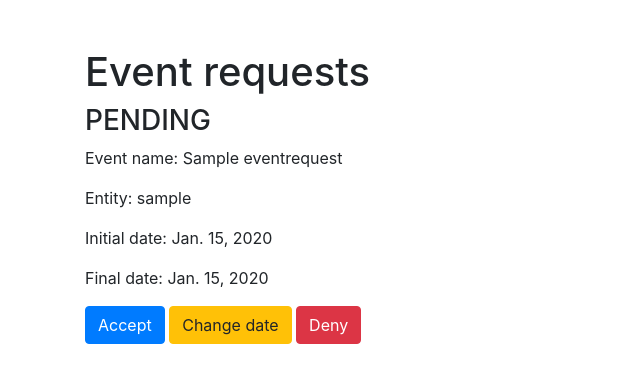
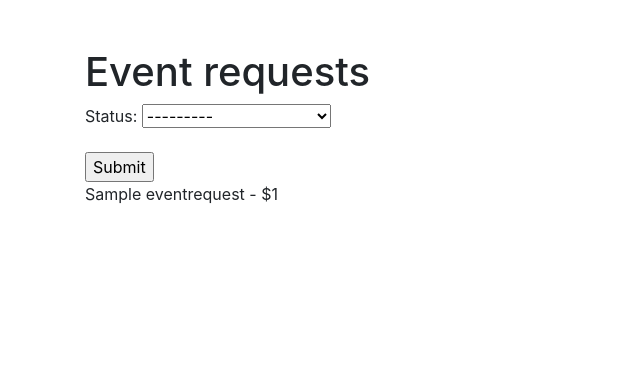
Before and after one commit to Desenvolupa2/EventsAndMore, a Django app: page /event-requests/ in a window 1280 px wide. Shown: the part 62-453 px from the top of the page, without its empty margins (0-640 px from the left). Run offline with Django 4.2, Linux system fonts and the light colour scheme; a user stored in the database is signed in; tables that the repository leaves empty hold one stand-in row (values such as "Sample post"); some libraries are stand-ins or nearby versions.

Commit message:
added filters

```diff
--- a/EventsAndMore/settings.py
+++ b/EventsAndMore/settings.py
@@ -36,6 +36,7 @@ INSTALLED_APPS = [
     'django.contrib.messages',
     'django.contrib.staticfiles',
     'manager',
+    'django_filters'
 ]
 
 MIDDLEWARE = [
--- /dev/null
+++ b/manager/filters.py
@@ -0,0 +1,11 @@
+import django_filters
+
+from manager.models import EventRequestStatus, EventRequest
+
+
+class EventRequestsFilter(django_filters.FilterSet):
+    status = django_filters.ChoiceFilter(choices=EventRequestStatus.choices)
+
+    class Meta:
+        model = EventRequest
+        fields = ['status']
--- a/manager/models.py
+++ b/manager/models.py
@@ -41,9 +41,10 @@ class AdditionalService(models.Model):
 
 
 class EventRequestStatus(models.IntegerChoices):
-    PENDING = 1
-    ACCEPTED = 2
-    DENIED = 3
+    PENDING_ON_MANAGER = 1
+    PENDING_ON_ORGANIZER = 2
+    ACCEPTED = 3
+    DENIED = 4
 
 
 class EventRequest(models.Model):
--- a/manager/views.py
+++ b/manager/views.py
@@ -10,6 +10,7 @@ from django.http import HttpResponseRedirect, HttpResponse, JsonResponse
 from django.urls import reverse_lazy
 from django.views import View
 
+from manager.filters import EventRequestsFilter
 from manager.forms import EventRequestForm
 from manager.models import EventRequest, EventRequestStatus
 from django.forms.models import model_to_dict
@@ -33,7 +34,6 @@ class Login(LoginView):
     template_name = "login.html"
     redirect_authenticated_user = True
 
-
     def get_redirect_url(self):
         return reverse_lazy("home")
 
@@ -48,7 +48,7 @@ class EventRequestFormView(LoginRequiredMixin, FormView):
     def form_valid(self, form):
         event_request: 'EventRequest' = form.save(commit=False)
         event_request.entity = self.request.user
-        event_request.status = EventRequestStatus.PENDING
+        event_request.status = EventRequestStatus.PENDING_ON_MANAGER
         event_request.save()
         return HttpResponseRedirect(self.get_success_url())
 
@@ -56,40 +56,39 @@ class EventRequestFormView(LoginRequiredMixin, FormView):
         return reverse_lazy("home")
 
 
-class EventRequestListView(LoginRequiredMixin, ListView):
+class EventRequestListView(LoginRequiredMixin, TemplateView):
     template_name = "event_request_list.html"
-    context_object_name = "events"
-    model = EventRequest
-    paginate_by = 10
-    ordering = "initial_date"
 
     def get_context_data(self, *, object_list=None, **kwargs):
         context = super().get_context_data(object_list=object_list, **kwargs)
-        if not self.request.user.is_superuser:
-            context["events"] = context["events"].filter(user=self.request.user)
-        context["all_status"] = EventRequestStatus.choices
+        queryset = EventRequest.objects.all()
+        if not self.request.user.has_perm("change_event_request"):
+            queryset = queryset.filter(entity=self.request.user)
+        queryset = queryset.order_by("-initial_date")
+        context["filter"] = EventRequestsFilter(self.request.GET, queryset=queryset)
         return context
 
 
 class EventRequestUpdate(LoginRequiredMixin, View):
-
     def get(self, request, *args, **kwargs):
         return HttpResponse(status=HTTPStatus.METHOD_NOT_ALLOWED)
 
     def put(self, *args, **kwargs):
-        if not self.request.user.has_perm("change_event_request"):
-            return JsonResponse({"status": "error", "content": "You have no permissions"}, status=HTTPStatus.FORBIDDEN)
-
         pk = kwargs.get('pk')
         event_request = EventRequest.objects.get(id=pk)
+
+        if not self.request.user.has_perm("change_event_request") or (
+            event_request.status is not EventRequestStatus.PENDING_ON_ORGANIZER
+            and event_request.entity is not self.request.user
+        ):
+            return JsonResponse(
+                {"status": "error", "content": "You have no permissions. This request can't be updated"},
+                status=HTTPStatus.FORBIDDEN,
+            )
+
         if event_request is None:
             return JsonResponse({"status": "error", "content": "Invalid pk"}, status=HTTPStatus.BAD_REQUEST)
 
-        if event_request.status != EventRequestStatus.PENDING:
-            return JsonResponse(
-                {"status": "error", "content": "This request can't be updated"},
-                status=HTTPStatus.BAD_REQUEST
-            )
         body = json.loads(self.request.body)
         for key, value in body.items():
             if hasattr(event_request, key):
--- a/requirements.txt
+++ b/requirements.txt
@@ -1 +1,2 @@
 Django==4.0.3
+django-filter==21.1
--- a/templates/base.html
+++ b/templates/base.html
@@ -117,12 +117,13 @@
             let data = {};
             data['initial_date'] = initialDate;
             data['final_date'] = finalDate;
+            data['status'] = 2;
             sendRequest('/event-requests/' + eventRequestId + "/", 'put', data)
                 .then(() => {
                     Swal.fire({
                         icon: 'success',
                         title: 'Request submitted',
-                        text: 'Your next changes will replace this one.'
+                        text: 'Your proposal has been submitted to the organizer'
                     }).then(() => {
                         location.reload();
                     })
@@ -139,7 +140,7 @@
 
     function acceptEvent(eventRequestId) {
         let data = {};
-        data['status'] = 2;
+        data['status'] = 3;
         sendRequest('/event-requests/' + eventRequestId + "/", 'put', data)
             .then(() => {
                 Swal.fire({
@@ -159,7 +160,7 @@
 
     function denyEvent(eventRequestId) {
         let data = {};
-        data['status'] = 3;
+        data['status'] = 4;
         sendRequest('/event-requests/' + eventRequestId + "/", 'put', data)
             .then(() => {
                 Swal.fire({
--- a/templates/event_request_list.html
+++ b/templates/event_request_list.html
@@ -3,21 +3,52 @@
     {% csrf_token %}
 
     <h1>Event requests</h1>
-    {% regroup events by status_name as events_by_status %}
-    {% for status in events_by_status %}
-        <h3>{{ status.grouper }}</h3>
-        {% for event in status.list %}
-            <div>
-                <p>Event name: {{ event.event_name }}</p>
-                <p>Entity: {{ event.entity }}</p>
-                <p>Initial date: {{ event.initial_date }}</p>
-                <p>Final date: {{ event.final_date }}</p>
-                {% if perms.manager.change_event_request and event.status == 1%}
-                    <button class="btn btn-primary" onclick="acceptEvent({{ event.id }})">Accept</button>
-                    <button class="btn btn-warning" onclick="changeEventDate({{ event.id }})">Change date</button>
-                    <button class="btn btn-danger" onclick="denyEvent({{ event.id }})">Deny</button>
-                {% endif %}
-            </div>
-        {% endfor %}
+    <form method="get">
+        {{ filter.form.as_p }}
+        <input type="submit" />
+    </form>
+    {% for obj in filter.qs %}
+        {{ obj.event_name }} - ${{ obj.status }}<br />
     {% endfor %}
+{#    <h3>PENDING</h3>#}
+{#    {% if perms.manager.change_event_request %}#}
+{#        {% for event in pending_on_manager %}#}
+{#            {{ event }}#}
+{#            <button class="btn btn-primary" onclick="acceptEvent({{ event.id }})">Accept</button>#}
+{#            <button class="btn btn-warning" onclick="changeEventDate({{ event.id }})">Change date</button>#}
+{#            <button class="btn btn-danger" onclick="denyEvent({{ event.id }})">Deny</button>#}
+{#        {% endfor %}#}
+{#        {% for event in pending_on_organizer %}#}
+{#            {{ event }}#}
+{#            <button class="btn btn-primary" onclick="acceptEvent({{ event.id }})">Accept</button>#}
+{#            <button class="btn btn-warning" onclick="changeEventDate({{ event.id }})">Change date</button>#}
+{#            <button class="btn btn-danger" onclick="denyEvent({{ event.id }})">Deny</button>#}
+{#        {% endfor %}#}
+{#    {% else %}#}
+{#        {% for event in pending_on_organizer %}#}
+{#            {{ event }}#}
+{#            <button class="btn btn-primary" onclick="acceptEvent({{ event.id }})">Accept</button>#}
+{#            <button class="btn btn-warning" onclick="changeEventDate({{ event.id }})">Change date</button>#}
+{#            <button class="btn btn-danger" onclick="denyEvent({{ event.id }})">Deny</button>#}
+{#        {% endfor %}#}
+{#        {% for event in pending_on_manager %}#}
+{#            {{ event }}#}
+{#        {% endfor %}#}
+{#    {% endif %}#}
+{#    <h3>ACCEPTED</h3>#}
+{#    {% for event in accepted %}#}
+{#        {{ event }}#}
+{#        {% if perms.manager.change_event_request %}#}
+{#            <button class="btn btn-warning" onclick="changeEventDate({{ event.id }})">Change date</button>#}
+{#            <button class="btn btn-danger" onclick="denyEvent({{ event.id }})">Deny</button>#}
+{#        {% endif %}#}
+{#    {% endfor %}#}
+{#    <h3>DENIED</h3>#}
+{#    {% for event in denied %}#}
+{#        {{ event }}#}
+{#        {% if perms.manager.change_event_request %}#}
+{#            <button class="btn btn-primary" onclick="acceptEvent({{ event.id }})">Accept</button>#}
+{#            <button class="btn btn-warning" onclick="changeEventDate({{ event.id }})">Change date</button>#}
+{#        {% endif %}#}
+{#    {% endfor %}#}
 {% endblock %}
```
Also changed, not shown: 1 other file.
